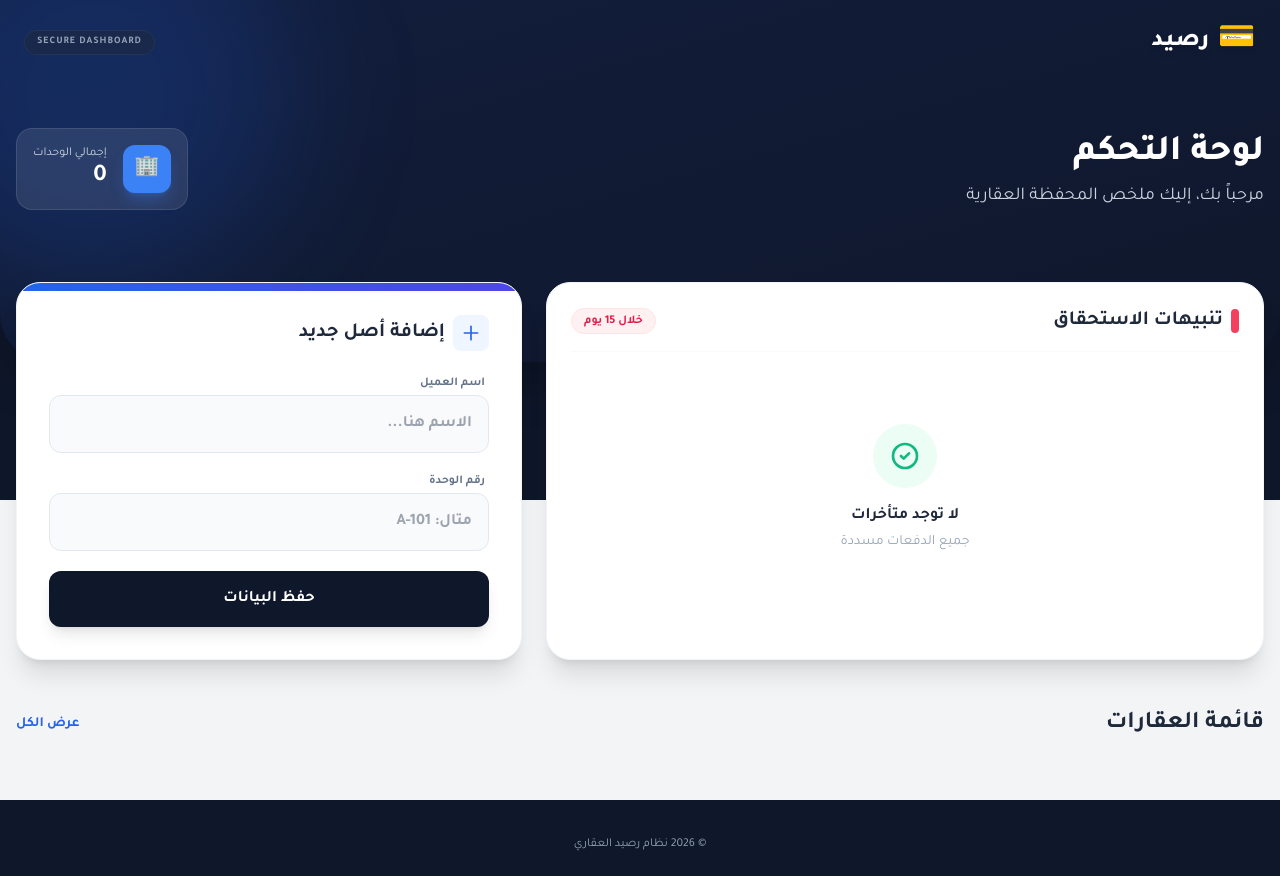
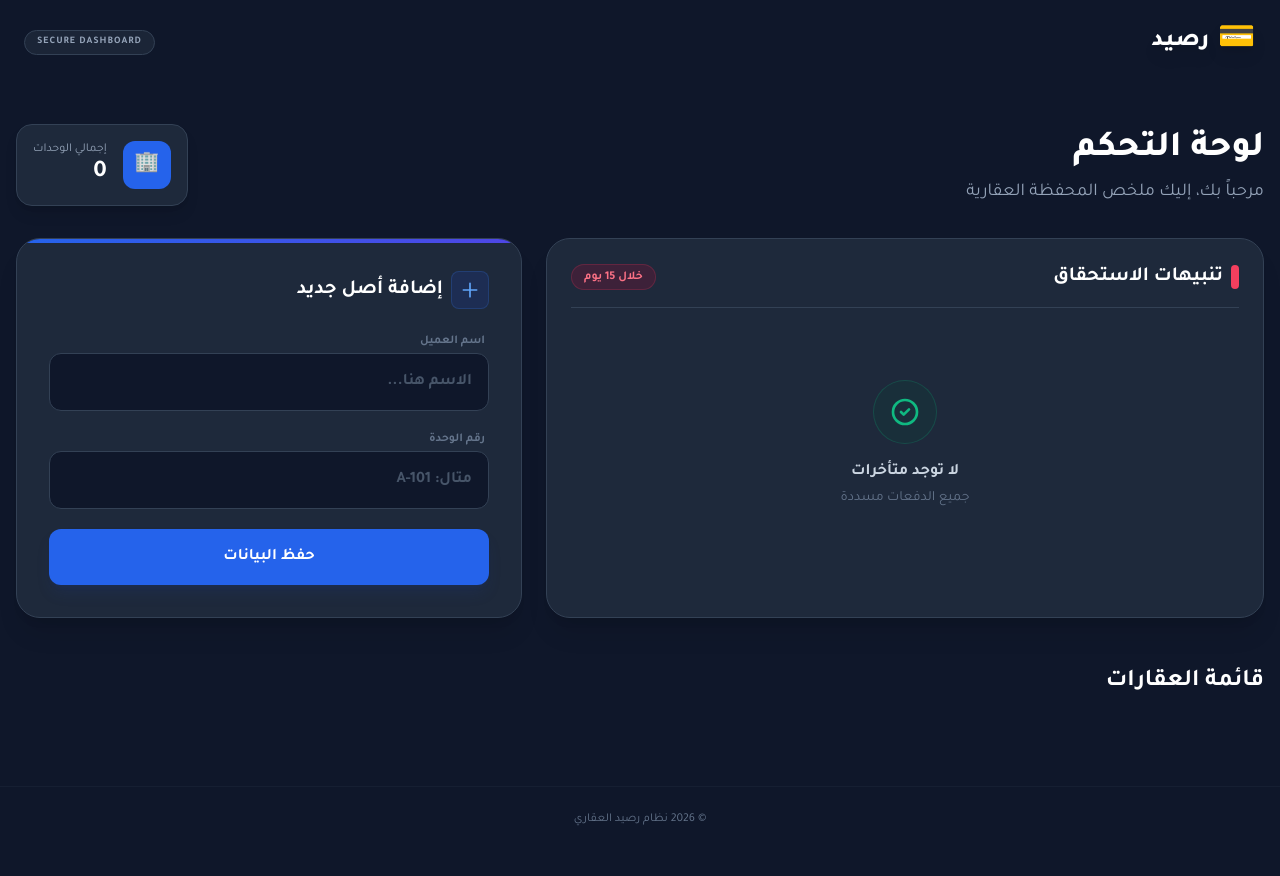
Before and after one commit to KhalidExe/Raseed, a Flask app: page / in a window 1280 px wide. After the commit the page ends 826 px from the top, so only its background shows below. Run offline with Flask 3, Linux system fonts and the light colour scheme; data that the repository does not hold is empty; some libraries are stand-ins or nearby versions.

Commit message:
Hotfix: Switch to full Dark Mode UI to fix scrolling glitch

```diff
--- a/templates/base.html
+++ b/templates/base.html
@@ -9,36 +9,33 @@
     <style>
         html {
             background-color: #0f172a;
-            height: 100%;
         }
         body {
             font-family: 'Tajawal', sans-serif;
-            background: linear-gradient(to bottom, #0f172a 0%, #0f172a 500px, #f3f4f6 500px, #f3f4f6 100%);
-            background-repeat: no-repeat;
-            background-attachment: fixed;
+            background-color: #0f172a;
+            color: #f8fafc;
             min-height: 100vh;
-            overflow-x: hidden;
             display: flex;
             flex-direction: column;
         }
         ::-webkit-scrollbar { width: 8px; }
         ::-webkit-scrollbar-track { background: #0f172a; }
-        ::-webkit-scrollbar-thumb { background: #334155; border-radius: 4px; border: 2px solid #0f172a; }
+        ::-webkit-scrollbar-thumb { background: #334155; border-radius: 4px; }
         ::-webkit-scrollbar-thumb:hover { background: #475569; }
     </style>
     {% block head %}{% endblock %}
 </head>
 <body>
 
-    <nav class="absolute top-0 left-0 w-full z-50 p-6">
+    <nav class="w-full z-50 p-6">
         <div class="container mx-auto flex justify-between items-center">
-            <a href="/" class="text-2xl font-black flex items-center gap-2 tracking-wide text-white hover:text-blue-200 transition-colors">
-                <span class="text-3xl drop-shadow-md">💳</span>
-                <span class="drop-shadow-md">رصيد</span>
+            <a href="/" class="text-2xl font-black flex items-center gap-2 tracking-wide text-white hover:text-blue-400 transition-colors">
+                <span class="text-3xl drop-shadow-lg">💳</span>
+                <span class="drop-shadow-lg">رصيد</span>
             </a>
 
             <div class="hidden md:flex items-center gap-4">
-                <div class="text-[10px] font-bold tracking-widest text-slate-400 uppercase bg-slate-800/50 px-3 py-1 rounded-full border border-white/5 backdrop-blur-md">
+                <div class="text-[10px] font-bold tracking-widest text-slate-400 uppercase bg-slate-800/80 px-3 py-1 rounded-full border border-slate-700">
                     Secure Dashboard
                 </div>
             </div>
@@ -46,10 +43,21 @@
     </nav>
 
     <main class="flex-grow w-full relative">
+        <div class="container mx-auto px-4 mt-4">
+        {% with messages = get_flashed_messages(with_categories=true) %}
+            {% if messages %}
+                {% for category, message in messages %}
+                <div class="mb-4 p-4 rounded-xl border {% if category == 'success' %}bg-emerald-900/20 border-emerald-500/20 text-emerald-400{% elif category == 'danger' %}bg-rose-900/20 border-rose-500/20 text-rose-400{% else %}bg-blue-900/20 border-blue-500/20 text-blue-400{% endif %}">
+                    {{ message }}
+                </div>
+                {% endfor %}
+            {% endif %}
+        {% endwith %}
+        </div>
         {% block content %}{% endblock %}
     </main>
 
-    <footer class="py-6 text-center text-slate-400 text-xs mt-auto">
+    <footer class="py-6 text-center text-slate-500 text-xs mt-auto border-t border-slate-800/50">
         &copy; 2026 نظام رصيد العقاري
     </footer>
 
--- a/templates/index.html
+++ b/templates/index.html
@@ -1,80 +1,73 @@
 {% extends 'base.html' %}
 
 {% block content %}
-<div class="relative bg-slate-900 pb-32 pt-24 lg:pt-32 rounded-b-[3rem] shadow-2xl overflow-hidden">
-    <div class="absolute top-0 right-0 w-full h-full bg-gradient-to-br from-blue-900/20 to-transparent"></div>
-    <div class="absolute -top-24 -left-24 w-96 h-96 bg-blue-600/20 rounded-full blur-3xl"></div>
-
-    <div class="container mx-auto px-4 relative z-10">
-        <div class="flex flex-col md:flex-row justify-between items-end mb-6">
+<div class="container mx-auto px-4 pt-6 pb-8">
+    <div class="flex flex-col md:flex-row justify-between items-end mb-8">
         <div>
             <h1 class="text-4xl font-extrabold text-white mb-2">لوحة التحكم</h1>
-                <p class="text-slate-300 text-lg">مرحباً بك، إليك ملخص المحفظة العقارية</p>
+            <p class="text-slate-400 text-lg">مرحباً بك، إليك ملخص المحفظة العقارية</p>
         </div>
-            <div class="mt-4 md:mt-0 bg-white/10 backdrop-blur-sm border border-white/10 p-4 rounded-2xl flex items-center gap-4">
-                <div class="w-12 h-12 rounded-xl bg-blue-500 flex items-center justify-center text-white text-xl font-bold shadow-lg shadow-blue-500/30">
+        <div class="mt-4 md:mt-0 bg-slate-800 border border-slate-700 p-4 rounded-2xl flex items-center gap-4 shadow-lg">
+            <div class="w-12 h-12 rounded-xl bg-blue-600 flex items-center justify-center text-white text-xl font-bold">
                 🏢
             </div>
             <div>
-                    <div class="text-slate-300 text-xs">إجمالي الوحدات</div>
+                <div class="text-slate-400 text-xs">إجمالي الوحدات</div>
                 <div class="text-2xl font-bold text-white">{{ tenants|length }}</div>
             </div>
         </div>
     </div>
-    </div>
-</div>
 
-<div class="container mx-auto px-4 -mt-20 relative z-20 mb-12">
-    <div class="grid grid-cols-1 lg:grid-cols-12 gap-6">
+    <div class="grid grid-cols-1 lg:grid-cols-12 gap-6 mb-12">
 
         <div class="lg:col-span-7">
-            <div class="bg-white rounded-3xl shadow-xl border border-slate-100 p-6 h-full">
-                <div class="flex items-center justify-between mb-6 pb-4 border-b border-slate-50">
-                    <h2 class="text-xl font-bold text-slate-800 flex items-center gap-2">
+            <div class="bg-slate-800 rounded-3xl shadow-xl border border-slate-700 p-6 h-full">
+                <div class="flex items-center justify-between mb-6 pb-4 border-b border-slate-700">
+                    <h2 class="text-xl font-bold text-white flex items-center gap-2">
                         <span class="w-2 h-6 bg-rose-500 rounded-full"></span>
                         تنبيهات الاستحقاق
                     </h2>
-                    <span class="bg-rose-50 text-rose-600 text-xs font-bold px-3 py-1 rounded-full border border-rose-100">خلال 15 يوم</span>
+                    <span class="bg-rose-900/30 text-rose-400 text-xs font-bold px-3 py-1 rounded-full border border-rose-500/20">خلال 15 يوم</span>
                 </div>
 
                 {% if alerts %}
                     <div class="space-y-3">
                     {% for a in alerts %}
-                        <div class="flex items-center justify-between p-4 bg-slate-50 rounded-2xl border border-slate-100 hover:border-rose-200 transition-colors group">
+                        <div class="flex items-center justify-between p-4 bg-slate-900/50 rounded-2xl border border-slate-700 hover:border-rose-500/50 transition-colors group">
                             <div class="flex items-center gap-4">
-                                <div class="w-10 h-10 rounded-full bg-white flex items-center justify-center font-bold text-slate-500 shadow-sm group-hover:text-rose-500 transition-colors">
+                                <div class="w-10 h-10 rounded-full bg-slate-800 flex items-center justify-center font-bold text-slate-400 shadow-sm group-hover:text-rose-400 transition-colors border border-slate-700">
                                     {{ loop.index }}
                                 </div>
                                 <div>
-                                    <h3 class="font-bold text-slate-800">{{ a['name'] }}</h3>
+                                    <h3 class="font-bold text-slate-200">{{ a['name'] }}</h3>
                                     <p class="text-xs text-slate-500">{{ a['unit_name'] }}</p>
                                 </div>
                             </div>
                             <div class="text-left">
-                                <div class="text-rose-600 font-bold">{{ "{:,.0f}".format(a['remaining']) }} ريال</div>
-                                <div class="text-[10px] text-slate-400">{{ a['due_date'] }}</div>
+                                <div class="text-rose-500 font-bold">{{ "{:,.0f}".format(a['remaining']) }} ريال</div>
+                                <div class="text-[10px] text-slate-500">{{ a['due_date'] }}</div>
                             </div>
                         </div>
                     {% endfor %}
                     </div>
                 {% else %}
                     <div class="flex flex-col items-center justify-center py-12 text-center">
-                        <div class="w-16 h-16 bg-emerald-50 rounded-full flex items-center justify-center mb-4">
+                        <div class="w-16 h-16 bg-emerald-900/20 rounded-full flex items-center justify-center mb-4 border border-emerald-500/20">
                             <svg class="w-8 h-8 text-emerald-500" fill="none" stroke="currentColor" viewBox="0 0 24 24"><path stroke-linecap="round" stroke-linejoin="round" stroke-width="2" d="M9 12l2 2 4-4m6 2a9 9 0 11-18 0 9 9 0 0118 0z"></path></svg>
                         </div>
-                        <p class="text-slate-800 font-bold">لا توجد متأخرات</p>
-                        <p class="text-slate-400 text-sm mt-1">جميع الدفعات مسددة</p>
+                        <p class="text-slate-300 font-bold">لا توجد متأخرات</p>
+                        <p class="text-slate-500 text-sm mt-1">جميع الدفعات مسددة</p>
                     </div>
                 {% endif %}
             </div>
         </div>
 
         <div class="lg:col-span-5">
-            <div class="bg-white rounded-3xl shadow-xl border border-slate-100 p-8 h-full relative overflow-hidden">
-                <div class="absolute top-0 left-0 w-full h-2 bg-gradient-to-r from-blue-600 to-indigo-600"></div>
+            <div class="bg-slate-800 rounded-3xl shadow-xl border border-slate-700 p-8 h-full relative overflow-hidden">
+                <div class="absolute top-0 left-0 w-full h-1 bg-gradient-to-r from-blue-600 to-indigo-600"></div>
 
-                <h2 class="text-xl font-bold text-slate-800 mb-6 flex items-center gap-2">
-                    <span class="p-2 bg-blue-50 rounded-lg text-blue-600">
+                <h2 class="text-xl font-bold text-white mb-6 flex items-center gap-2">
+                    <span class="p-2 bg-blue-900/30 rounded-lg text-blue-400 border border-blue-500/20">
                         <svg class="w-5 h-5" fill="none" stroke="currentColor" viewBox="0 0 24 24"><path stroke-linecap="round" stroke-linejoin="round" stroke-width="2" d="M12 4v16m8-8H4"></path></svg>
                     </span>
                     إضافة أصل جديد
@@ -83,13 +76,13 @@
                 <form action="/add_tenant" method="POST" class="space-y-5">
                     <div>
                         <label class="text-xs font-bold text-slate-500 mr-1 mb-1 block">اسم العميل</label>
-                        <input type="text" name="name" class="w-full p-4 bg-slate-50 border border-slate-200 rounded-xl focus:bg-white focus:ring-2 focus:ring-blue-500 outline-none transition-all font-bold text-slate-700" placeholder="الاسم هنا..." required>
+                        <input type="text" name="name" class="w-full p-4 bg-slate-900 border border-slate-700 rounded-xl focus:bg-slate-900 focus:border-blue-500 focus:ring-1 focus:ring-blue-500 outline-none transition-all font-bold text-slate-200 placeholder-slate-600" placeholder="الاسم هنا..." required>
                     </div>
                     <div>
                         <label class="text-xs font-bold text-slate-500 mr-1 mb-1 block">رقم الوحدة</label>
-                        <input type="text" name="unit" class="w-full p-4 bg-slate-50 border border-slate-200 rounded-xl focus:bg-white focus:ring-2 focus:ring-blue-500 outline-none transition-all font-bold text-slate-700" placeholder="مثال: A-101" required>
+                        <input type="text" name="unit" class="w-full p-4 bg-slate-900 border border-slate-700 rounded-xl focus:bg-slate-900 focus:border-blue-500 focus:ring-1 focus:ring-blue-500 outline-none transition-all font-bold text-slate-200 placeholder-slate-600" placeholder="مثال: A-101" required>
                     </div>
-                    <button type="submit" class="w-full py-4 bg-slate-900 text-white rounded-xl font-bold shadow-lg hover:bg-blue-600 hover:shadow-blue-500/30 transform hover:-translate-y-1 transition-all duration-200 mt-2">
+                    <button type="submit" class="w-full py-4 bg-blue-600 text-white rounded-xl font-bold shadow-lg shadow-blue-900/20 hover:bg-blue-500 transform hover:-translate-y-1 transition-all duration-200 mt-2">
                         حفظ البيانات
                     </button>
                 </form>
@@ -97,32 +90,31 @@
         </div>
     </div>
 
-    <div class="mt-12 mb-6 flex items-center justify-between">
-        <h2 class="text-2xl font-bold text-slate-800">قائمة العقارات</h2>
-        <a href="#" class="text-sm text-blue-600 font-bold hover:underline">عرض الكل</a>
+    <div class="mb-6 flex items-center justify-between">
+        <h2 class="text-2xl font-bold text-white">قائمة العقارات</h2>
     </div>
 
-    <div class="grid grid-cols-1 md:grid-cols-3 gap-6">
+    <div class="grid grid-cols-1 md:grid-cols-3 gap-6 mb-8">
         {% for t in tenants %}
         <a href="/tenant/{{ t['id'] }}" class="block group">
-            <div class="bg-white p-6 rounded-2xl shadow-sm border border-slate-100 hover:shadow-xl hover:-translate-y-1 transition-all duration-300">
+            <div class="bg-slate-800 p-6 rounded-2xl shadow-lg border border-slate-700 hover:border-blue-500/50 hover:shadow-blue-900/10 hover:-translate-y-1 transition-all duration-300">
                 <div class="flex justify-between items-start mb-4">
-                    <div class="w-12 h-12 rounded-xl bg-blue-50 text-blue-600 flex items-center justify-center group-hover:bg-blue-600 group-hover:text-white transition-colors">
+                    <div class="w-12 h-12 rounded-xl bg-slate-900 text-blue-500 flex items-center justify-center group-hover:bg-blue-600 group-hover:text-white transition-colors border border-slate-700">
                         <svg class="w-6 h-6" fill="none" stroke="currentColor" viewBox="0 0 24 24"><path stroke-linecap="round" stroke-linejoin="round" stroke-width="2" d="M19 21V5a2 2 0 00-2-2H7a2 2 0 00-2 2v16m14 0h2m-2 0h-5m-9 0H3m2 0h5M9 7h1m-1 4h1m4-4h1m-1 4h1m-5 10v-5a1 1 0 011-1h2a1 1 0 011 1v5m-4 0h4"></path></svg>
                     </div>
-                    <span class="text-xs font-bold text-slate-400 bg-slate-50 px-2 py-1 rounded">سكنية</span>
+                    <span class="text-xs font-bold text-slate-400 bg-slate-900 px-2 py-1 rounded border border-slate-700">سكنية</span>
                 </div>
 
-                <h3 class="text-lg font-bold text-slate-800 mb-1 group-hover:text-blue-600 transition-colors">{{ t['name'] }}</h3>
+                <h3 class="text-lg font-bold text-slate-200 mb-1 group-hover:text-blue-400 transition-colors">{{ t['name'] }}</h3>
                 <p class="text-sm text-slate-500 mb-4">{{ t['unit_name'] }}</p>
 
-                <div class="pt-4 border-t border-slate-50">
+                <div class="pt-4 border-t border-slate-700">
                     {% set percent = (t['completed_installments'] / t['total_installments'] * 100) if t['total_installments'] > 0 else 0 %}
                     <div class="flex justify-between text-xs mb-1 font-bold">
-                        <span class="text-slate-400">نسبة السداد</span>
-                        <span class="text-blue-600">{{ "{:.0f}".format(percent) }}%</span>
+                        <span class="text-slate-500">نسبة السداد</span>
+                        <span class="text-blue-400">{{ "{:.0f}".format(percent) }}%</span>
                     </div>
-                    <div class="w-full bg-slate-100 rounded-full h-2">
+                    <div class="w-full bg-slate-900 rounded-full h-2">
                         <div class="bg-blue-600 h-2 rounded-full" style="width: {{ percent }}%"></div>
                     </div>
                 </div>
```
Also changed, not shown: templates/tenant.html (+36 -46 lines). Lines whose indentation alone changed are shown as unchanged.
